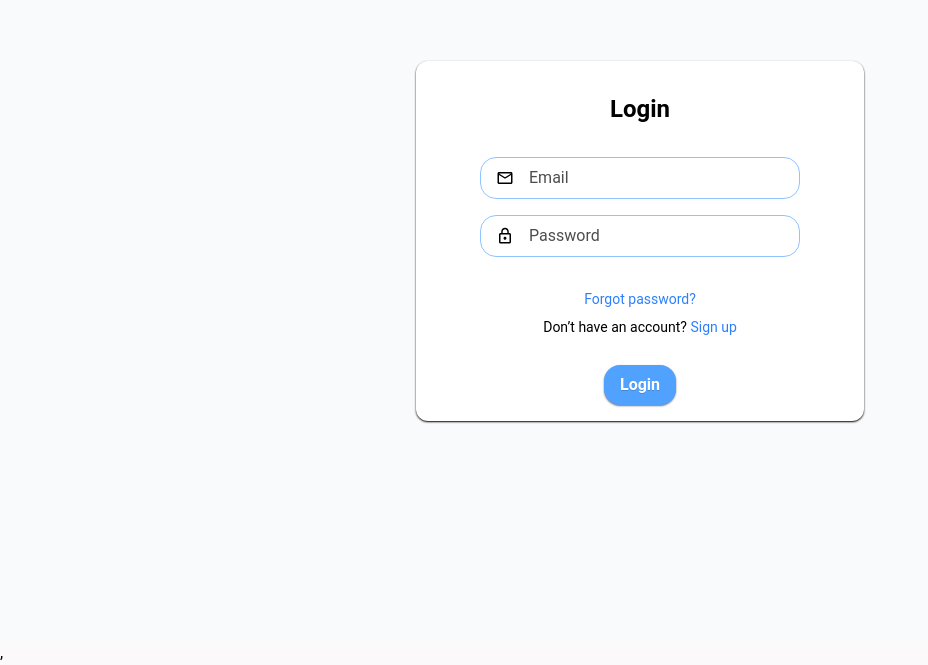
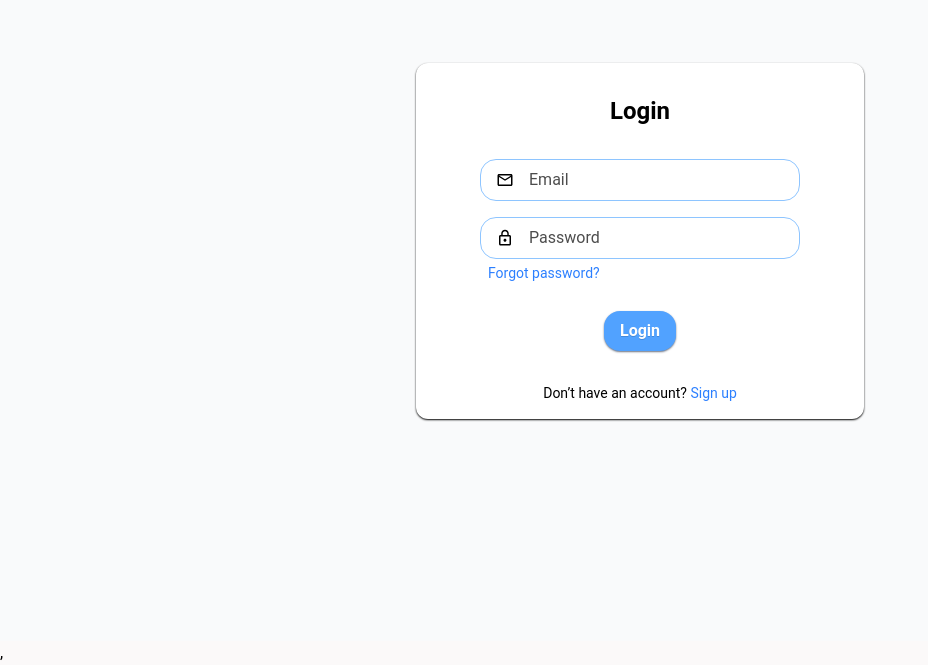
Before and after one commit to Akshay1799/Note-App, a React app in the folder client/: page /login in a window 1280 px wide. Shown: the part 159-824 px from the top of the page, without its empty margins (0-928 px from the left). Built offline with nearby package versions, Linux system fonts and the light colour scheme; no server answers; the HTML template or start-up script is replaced by a standard one.

Commit message:
restructured the UI of login and signup form

```diff
--- a/client/src/pages/Login.jsx
+++ b/client/src/pages/Login.jsx
@@ -47,7 +47,7 @@ const Login = () => {
     }
   }
   return (
-    <div className='flex flex-col justify-center items-center w-full h-screen'>
+    <div className='relative flex flex-col justify-center items-center w-full h-screen'>
 
       {error && <p className='text-red-500 flex my-2'>{error}</p>}
 
@@ -59,20 +59,22 @@ const Login = () => {
             <input name='email' value={formData.email} onChange={handleChange} id='email' type='email' placeholder='Email' className='w-xs pl-12 py-2 text-black rounded-2xl border border-blue-300 outline-none' />
           </label>
         </div>
-        <div className='relative flex justify-center items-center'>
+        <div className=' flex flex-col justify-center items-center'>
           <label htmlFor="Password">
             <MdLockOutline className='text-black absolute ml-4 mt-3 text-lg' />
             <input name='password' value={formData.password} onChange={handleChange} id='Password' type="password" placeholder='Password' className='text-black outline-none border border-blue-300 w-xs pl-12 py-2 rounded-2xl' />
           </label>
-        </div>
-        <div className="text-center mt-4 space-y-2">
           <Link
             to="/forgetPassword"
-            className="text-sm text-blue-500 hover:underline block"
+            className=" w-full ml-26 mt-1 text-sm text-blue-500 hover:underline "
           >
             Forgot password?
           </Link>
-
+        </div>
+        <button disabled={isLoading} type='submit' className='mt-3 hover:ease-in hover:duration-100 hover:cursor-pointer  px-4 py-2  rounded-2xl mx-auto 0 bg-blue-400 shadow-xs shadow-gray-500 '>
+          <span className='text-shadow-2xs font-bold text-white'>{isLoading ? "Logging in..." : "Login"}</span>
+        </button>
+        <div className="text-center mt-4 space-y-2">
           <p className="text-sm">
             Don’t have an account?{" "}
             <Link to="/signup" className="text-blue-500 hover:underline">
@@ -80,9 +82,6 @@ const Login = () => {
             </Link>
           </p>
         </div>
-        <button disabled={isLoading} type='submit' className='mt-3 hover:ease-in hover:duration-100 hover:cursor-pointer  px-4 py-2  rounded-2xl mx-auto 0 bg-blue-400 shadow-xs shadow-gray-500 '>
-          <span className='text-shadow-2xs font-bold text-white'>{isLoading ? "Logging in..." : "Login"}</span>
-        </button>
       </form>
     </div>
   )
--- a/client/src/pages/Signup.jsx
+++ b/client/src/pages/Signup.jsx
@@ -1,7 +1,7 @@
 import { useState } from 'react'
 import { FaRegUser } from "react-icons/fa";
 import { MdOutlineEmail, MdLockOutline } from "react-icons/md";
-import { useNavigate } from 'react-router-dom';
+import { useNavigate, Link } from 'react-router-dom';
 import {api} from '../api/axios';
 
 const Signup = () => {
@@ -72,6 +72,14 @@ const Signup = () => {
         <button disabled={isLoading} type='submit' className='mt-3 hover:ease-in hover:duration-100 hover:cursor-pointer  px-4 py-2  rounded-2xl mx-auto 0 bg-blue-400 shadow-xs shadow-gray-500 '>
           <span className='text-shadow-2xs font-bold text-white'>{isLoading?"Signing up..." : "Sign up"}</span>
         </button>
+        <div className="text-center mt-4">
+  <p className="text-sm">
+    Already have an account?{" "}
+    <Link to="/login" className="text-blue-500 hover:underline">
+      Login
+    </Link>
+  </p>
+</div>
       </form>
     </div>
   )
```
